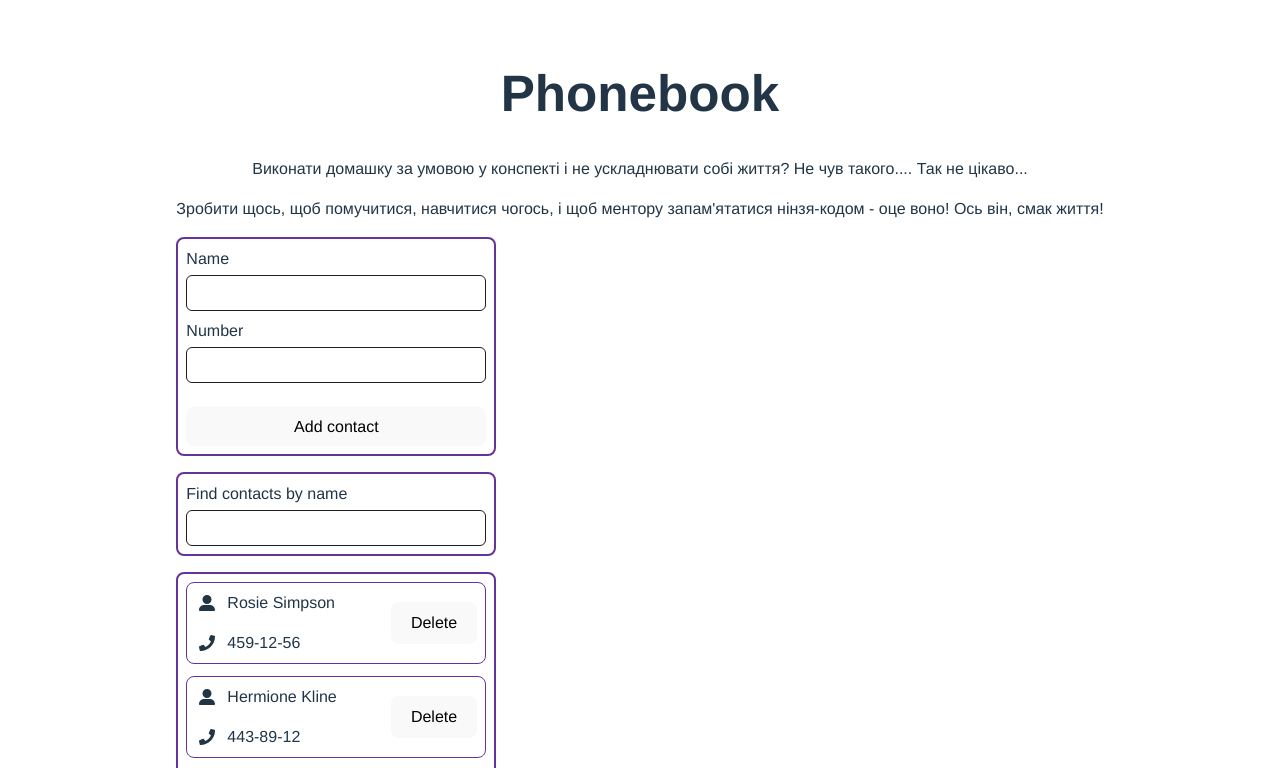
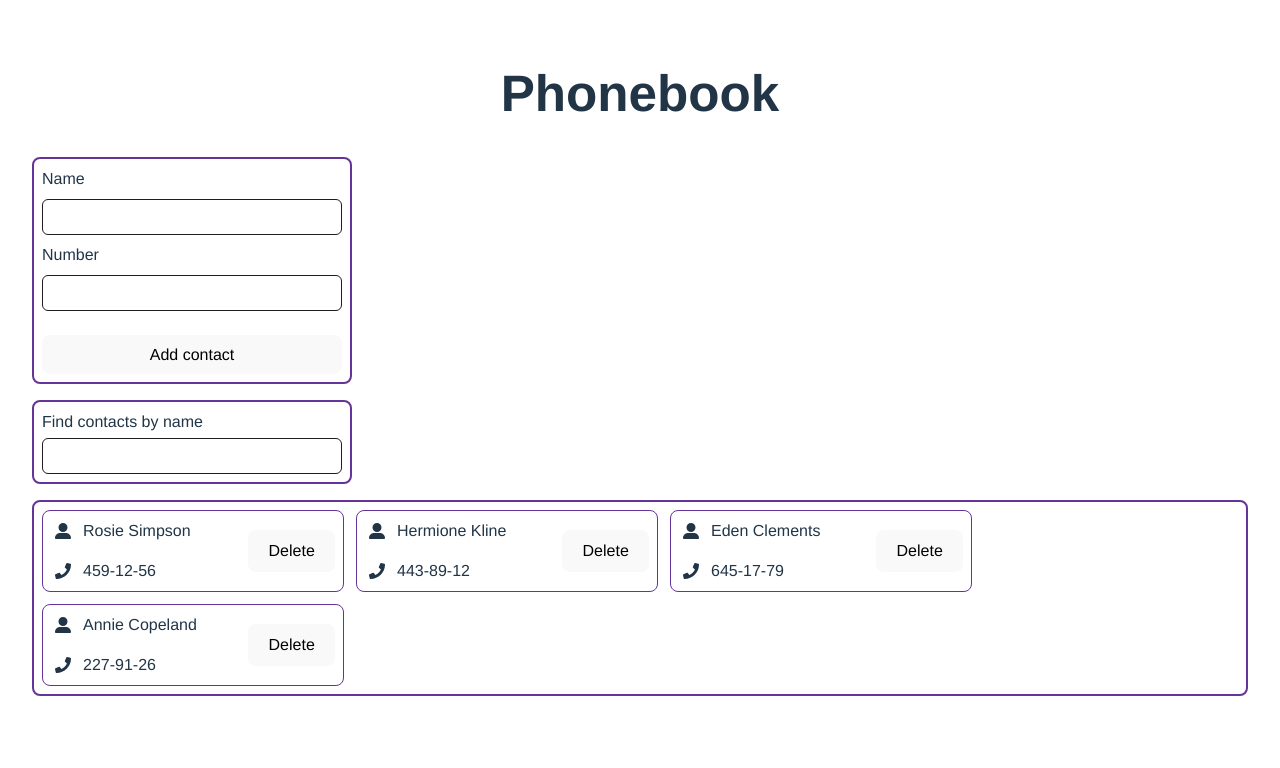
Before and after one commit to rtt2018/goit-react-hw-03, a React app: page / in a window 1280 px wide. Shown: the top 768 px of the page. Built offline with nearby package versions, Linux system fonts and the light colour scheme; the HTML template or start-up script is replaced by a standard one.

Commit message:
add delete and add contact

```diff
--- a/src/App.jsx
+++ b/src/App.jsx
@@ -24,8 +24,13 @@ function App() {
     { id: 'id-4', name: 'Annie Copeland', number: '227-91-26' },
   ];
 
+  const initAddContactValues = {
+    contactName: "",
+    contactPhone: ""
+  };
+
   const [phoneBook, setPhoneBook] = useState((JSON.parse(window.localStorage.getItem("superNinjaContacts")) ?? initPhoneBook));
-  const [searchPhrase, setSearchPhrase] = useState("")
+  const [searchPhrase, setSearchPhrase] = useState("");
 
   const handleChange = (evt) => {
     setSearchPhrase(evt.target.value);
@@ -37,18 +42,29 @@ function App() {
 
   const filteredContacts = phoneBook.filter(abonent =>
     abonent.name.toLowerCase().includes(searchPhrase.toLowerCase())
-  )
+  );
+
+  const handleSumit = (values, actions) => {
+    setPhoneBook([
+      ...phoneBook,
+      { id: `id-${phoneBook.length + 1}`, name: values.contactName, number: values.contactPhone }
+    ]);
+    actions.resetForm();
+  }
+
+  const clickDeleteButton = (id) => {
+    setPhoneBook((prevPhoneBook) => {
+      return prevPhoneBook.filter((contact) => contact.id !== id)
+    })
+  };
 
   return (
     <div>
       <h1>Phonebook</h1>
-      <p>Виконати домашку за умовою у конспекті і не ускладнювати собі життя? Не чув такого.... Так не цікаво...</p>
-      <p>Зробити щось, щоб помучитися, навчитися чогось, і щоб ментору запам'ятатися нінзя-кодом - оце воно! Ось він, смак життя! </p>
-
       <div className="componentsWrap">
-        <ContactForm />
+        <ContactForm onSubmit={handleSumit} initValues={initAddContactValues} />
         <SearchBox value={searchPhrase} onChange={handleChange} />
-        <ContactList contacts={filteredContacts} />
+        <ContactList contacts={filteredContacts} onDelete={clickDeleteButton} />
       </div>
     </div>
   )
--- a/src/components/Contact/Contact.jsx
+++ b/src/components/Contact/Contact.jsx
@@ -2,7 +2,7 @@ import css from './Contact.module.css';
 import { FaUserLarge } from "react-icons/fa6";
 import { FaPhone } from "react-icons/fa";
 
-export default function Contact({ people }) {
+export default function Contact({ people, onClickDelete }) {
   return (
     <>
       <div>
@@ -15,7 +15,7 @@ export default function Contact({ people }) {
           <p className={css.contactDataDescript}>{people.number}</p>
         </div>
       </div>
-      <button className={css.contactDeleteButton} type='button'>Delete</button>
+      <button onClick={() => { onClickDelete(people.id) }} className={css.contactDeleteButton} type='button'>Delete</button>
     </>
   );
 }
--- a/src/components/ContactForm/ContactForm.jsx
+++ b/src/components/ContactForm/ContactForm.jsx
@@ -1,17 +1,29 @@
 import css from './ContactForm.module.css';
+import { Formik, Form, Field, ErrorMessage } from 'formik';
+import { useId } from "react";
+import * as Yup from 'yup';
 
-export default function ContactForm() {
+
+export default function ContactForm({ onSubmit, initValues }) {
+  const nameFieldId = useId();
+  const phoneFieldId = useId();
+  const FeedbackSchema = Yup.object().shape({
+    contactName: Yup.string().min(3, "Too Short!").max(50, "Too Long!").matches(/^([A-ZА-ЯІЇЄҐ][a-zа-яіїєґ']+)\s([A-ZА-ЯІЇЄҐ][a-zа-яіїєґ']+)$/, 'Please enter First name and Last name, for example: "Taras Rogiv" or "Тарас Рогів"').required("Required"),
+    contactPhone: Yup.string().min(3, "Too Short!").max(50, "Too Long!").matches(/^\d{3}-\d{2}-\d{2}$/, 'Please, enter phone in format "123-45-67"').required("Required")
+  });
   return (
     <div className={css.container}>
-      <form className={css.formContainer} action="">
-        <label className={css.labelContact} htmlFor="contacNinjatName">Name
-          <input className={css.contactInput} type="text" name='contacNinjatName' />
-        </label>
-        <label className={css.labelContact} htmlFor="phoneNinjaNumber">Number
-          <input className={css.contactInput} type="text" name="phoneNinjaNumber" id="" />
-        </label>
-        <button className={css.buttonAddContact} type='submit' >Add contact</button>
-      </form>
+      <Formik initialValues={initValues} onSubmit={onSubmit} validationSchema={FeedbackSchema}>
+        <Form className={css.formContainer} >
+          <label className={css.labelContact} htmlFor="nameFieldId">Name</label>
+          <Field className={css.contactInput} type="text" name="contactName" id={nameFieldId} />
+          <ErrorMessage name="contactName" component="span" />
+          <label className={css.labelContact} htmlFor="phoneFieldId">Number</label>
+          <Field className={css.contactInput} type="tel" name="contactPhone" id={phoneFieldId} />
+          <ErrorMessage name="contactPhone" component="span" />
+          <button className={css.buttonAddContact} type="submit">Add contact</button>
+        </Form>
+      </Formik>
     </div>
   );
 }
--- a/src/components/ContactList/ContactList.jsx
+++ b/src/components/ContactList/ContactList.jsx
@@ -1,14 +1,14 @@
 import css from './ContactList.module.css';
 import Contact from '../Contact/Contact.jsx';
 
-export default function ContactList({ contacts }) {
+export default function ContactList({ contacts, onDelete }) {
   return (
     <div className={css.container}>
       <ul className={css.contactList}>
         {contacts.map(contact => {
           return (
             <li key={contact.id} className={css.listItem}>
-              <Contact people={contact} />
+              <Contact people={contact} onClickDelete={onDelete} />
             </li>
           )
         })}
--- a/src/components/ContactList/ContactList.module.css
+++ b/src/components/ContactList/ContactList.module.css
@@ -2,24 +2,27 @@
   border: 2px solid rebeccapurple;
   border-radius: 8px;
   padding: 8px;
-  max-width: 300px;
+  /* max-width: 300px; */
 }
 
 .listItem {
   list-style: none;
   padding: 0 8px;
   display: flex;
+  flex: 0 0 auto;
   gap: 12px;
   border: 1px solid rebeccapurple;
   border-radius: 8px;
   align-items: center;
   justify-content: space-between;
+  width: 284px;
 }
 
 .contactList {
   box-sizing: border-box;
-  display: flex;
-  flex-direction: column;
+  display: inline-flex;
+  flex-wrap: wrap;
+  /* flex-direction: column; */
   gap: 12px;
   padding: 0;
   border-radius: 8px;
--- a/src/index.css
+++ b/src/index.css
@@ -21,7 +21,7 @@ a:hover {
 body {
   margin: 0;
   display: flex;
-  place-items: center;
+  /* place-items: center; */
   min-width: 320px;
   min-height: 100vh;
 }
```
